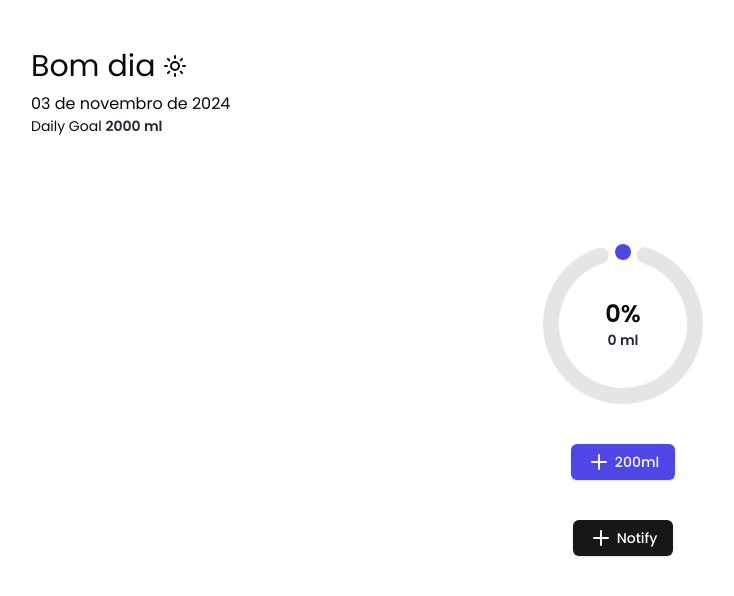
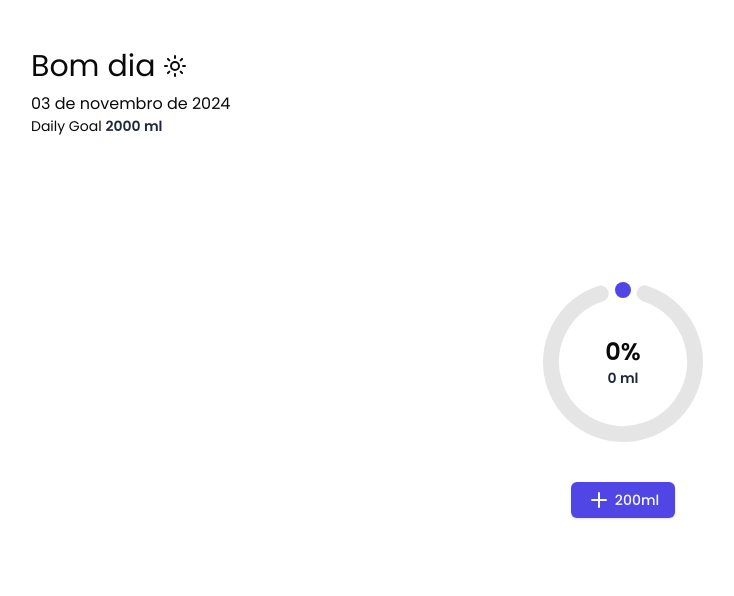
Before and after one commit to love-quinn/water-reminder, a Next.js app: page / in a window 1280 px wide. Shown: the top 596 px of the page, without its empty margins (17-751 px from the left). Built offline with nearby package versions, Linux system fonts and the light colour scheme.

Commit message:
chore: added notification status

```diff
--- a/app/page.tsx
+++ b/app/page.tsx
@@ -7,47 +7,42 @@ import { PlusIcon } from "lucide-react";
 import { useState } from "react";
 
 export default function Home() {
+  const imageUrl = `https://images.unsplash.com/photo-1548780607-46c78f38182d?q=80&w=400&auto=format&fit=crop&ixlib=rb-4.0.3&ixid=M3wxMjA3fDB8MHxwaG90by1wYWdlfHx8fGVufDB8fHx8fA%3D%3D`
   const [value, setValue] = useState(0);
 
-  const handleNotify = () => {
-    if ("Notification" in window) {
-      if (Notification.permission === "granted") {
-        notify();
-      } else {
-        Notification.requestPermission().then((permission) => {
-          if (permission === "granted") {
-            notify();
-          } else {
-            console.error("Permissão para notificações foi negada");
-          }
-        });
-      }
-    } else {
+  const requestNotificationPermission = async (): Promise<boolean> => {
+    if (!("Notification" in window)) {
       console.error("Navegador não suporta notificações");
+      return false;
     }
+
+    if (Notification.permission === "granted") return true;
+
+    const permission = await Notification.requestPermission();
+    return permission === "granted";
   };
 
-  const notify = () => {
-    const notification = new Notification("Breaking:", {
-      body: `Celebrity Caught in Fresh Scandal`,
-      icon: "https://unsplash.it/400/400",
-      // vibrate: [300, 200, 300],
-    });
-
-    notification.addEventListener("click", () => {
-      window.open("https://www.openjavascript.com");
+  const sendHydrationReminderNotification = () => {
+    const notification = new Notification("Hora de beber água!", {
+      body: "Lembre-se de beber mais 200ml de água.",
+      icon: imageUrl,
+      // icon: "https://unsplash.it/400/400",
     });
 
     setTimeout(() => notification.close(), 3000);
   };
 
-  const handleIncrement = () => {
+  const handleIncrement = async () => {
     setValue((prev) => (prev < 2000 ? prev + 200 : prev));
+
+    if (await requestNotificationPermission()) {
+      setTimeout(sendHydrationReminderNotification, 3600000); // Lembrete em 1 hora
+    }
   };
 
   return (
     <div className="flex flex-col w-full h-screen items-center">
-      <Header/>
+      <Header />
 
       {/* Center */}
       <div className="flex flex-col items-center gap-10 justify-center flex-grow">
@@ -66,13 +61,6 @@ export default function Home() {
           200ml
         </Button>
 
-        <Button
-          className="gap-1 "
-          onClick={handleNotify}
-        >
-          <PlusIcon />
-          Notify
-        </Button>
       </div>
     </div>
   );
```
